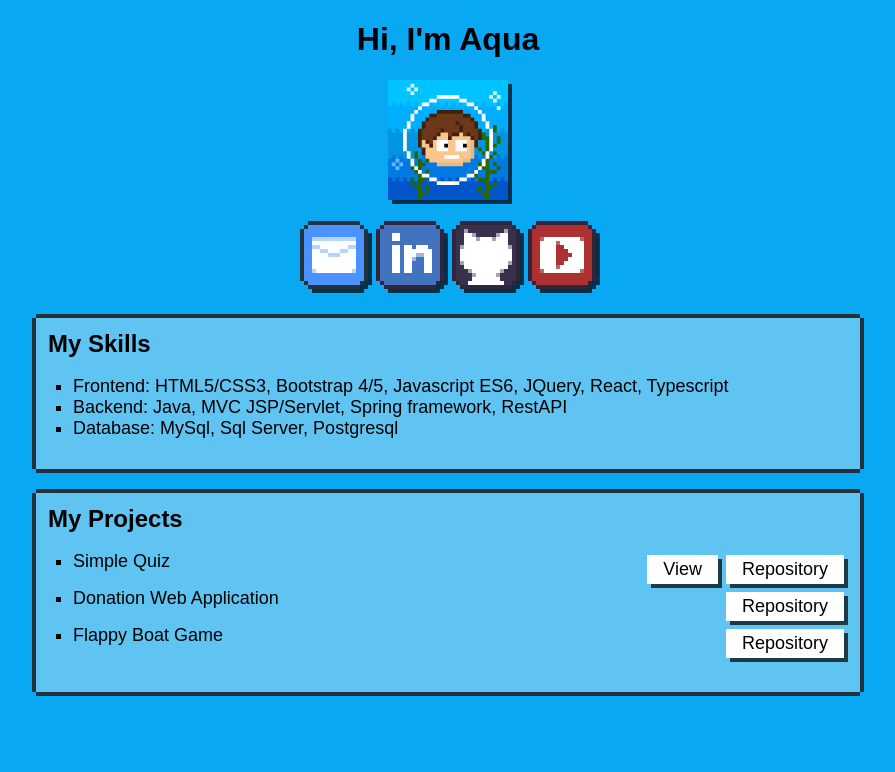
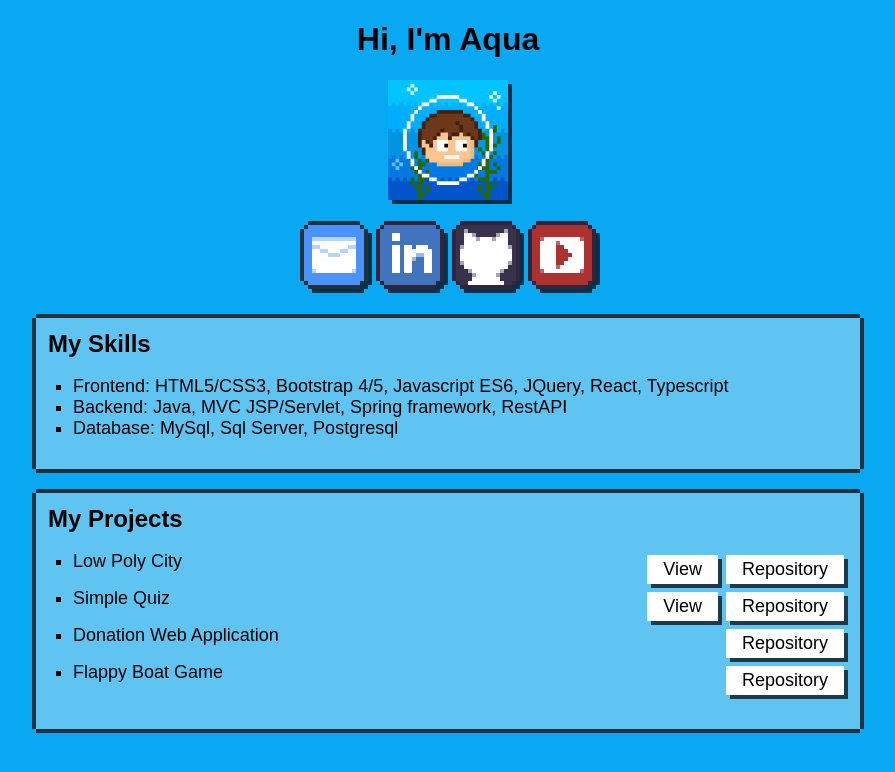
Before and after one commit to aquapaka/aquapaka.github.io, a React (Create React App) app: page / in a window 1280 px wide. Shown: the top 772 px of the page, without its empty margins (192-1087 px from the left). Built offline with nearby package versions, Linux system fonts and the light colour scheme; a web font is replaced by a local one.

Commit message:
Add new project info

```diff
--- a/src/App.tsx
+++ b/src/App.tsx
@@ -36,6 +36,7 @@ const skills: string[] = [
 ];
 
 const projects: Project[] = [
+    {name: "Low Poly City", websiteUrl: "https://aquapaka.github.io/three-ts-city/", repositoryUrl: "https://github.com/aquapaka/three-ts-city"},
     {name: "Simple Quiz", websiteUrl: "https://aquapaka.github.io/quiz-react-ts/", repositoryUrl: "https://github.com/aquapaka/quiz-react-ts"},
     {name: "Donation Web Application", websiteUrl: "", repositoryUrl: "https://github.com/aquapaka/donation-webapp"},
     {name: "Flappy Boat Game", websiteUrl: "", repositoryUrl: "https://github.com/aquapaka/FlappyBoat"}
```
